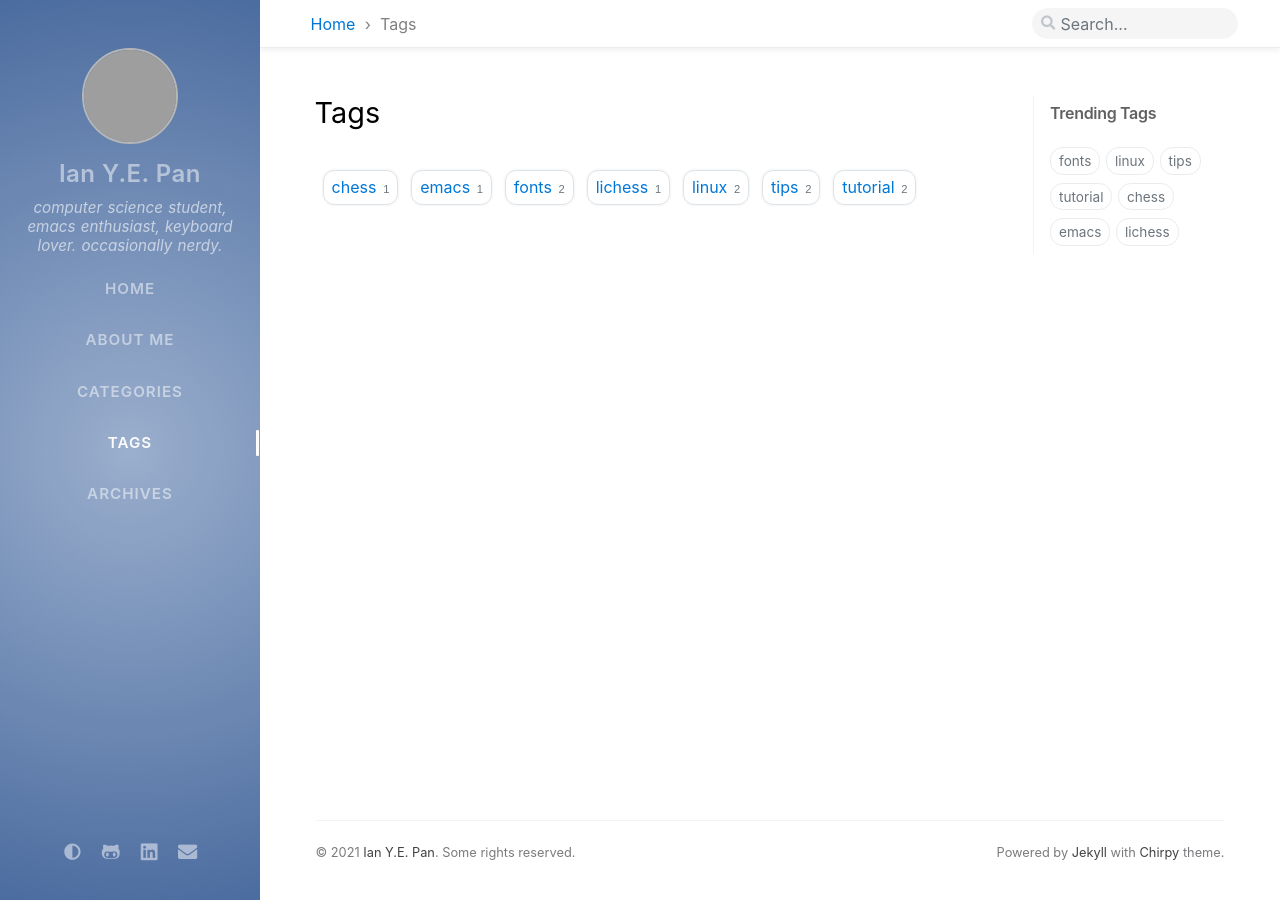
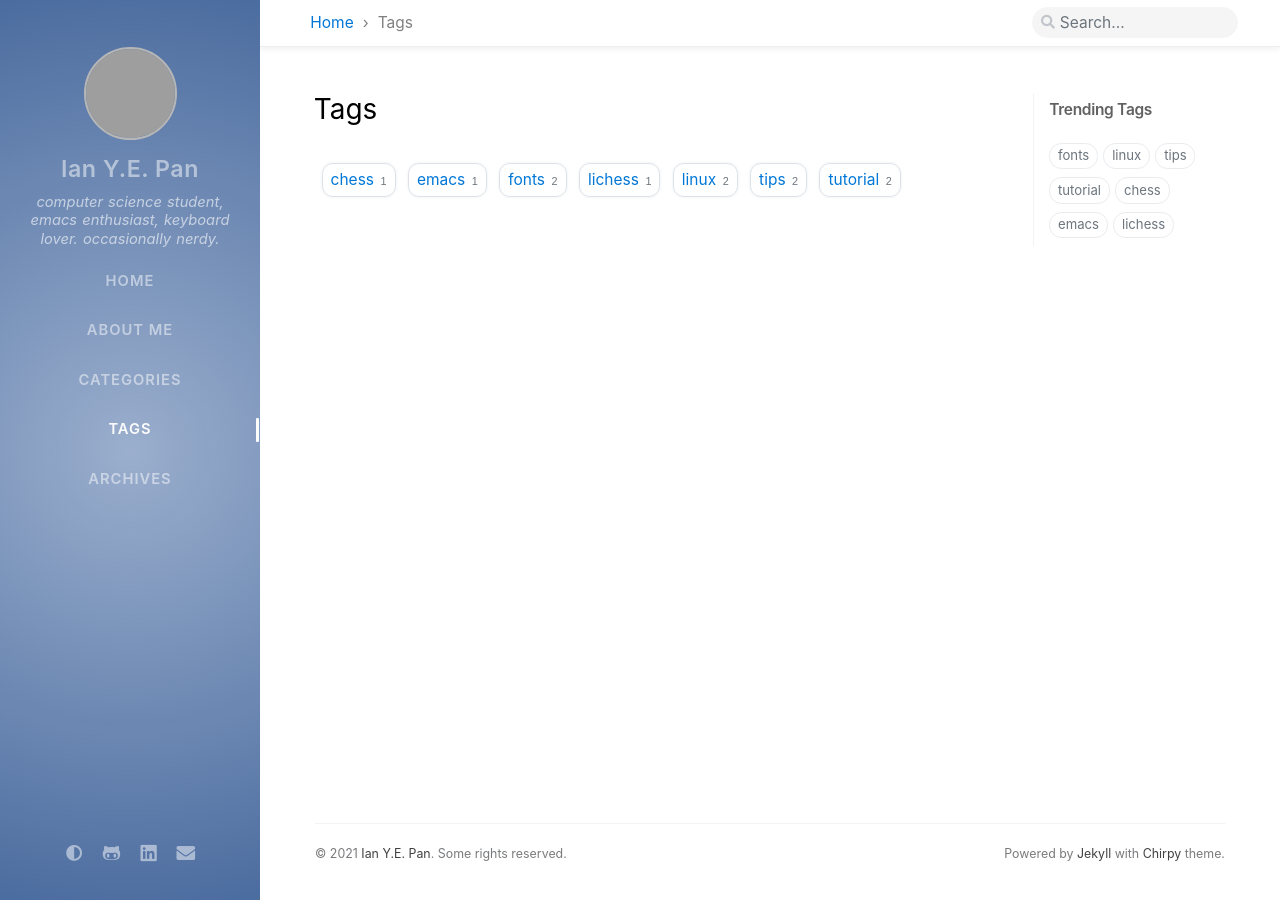
Before and after one commit to ianyepan/ianyepan.github.io, a Jekyll site: the page built from _tabs/tags.md, in a window 1280 px wide. Built offline with Jekyll 4.4.1, drawn with Linux system fonts in a browser that asks for light colours; nearby versions of some CDN libraries; comment, search, counter and statistics services are not loaded; grey boxes are pictures that could not be loaded.

Commit message:
Change global font size from 16px to 15.5px

```diff
--- a/_sass/addon/commons.scss
+++ b/_sass/addon/commons.scss
@@ -43,7 +43,7 @@ html[mode=dark] {
 }
 
 :root {
-  font-size: 16px;
+  font-size: 15.5px;
 }
 
 body {
```
